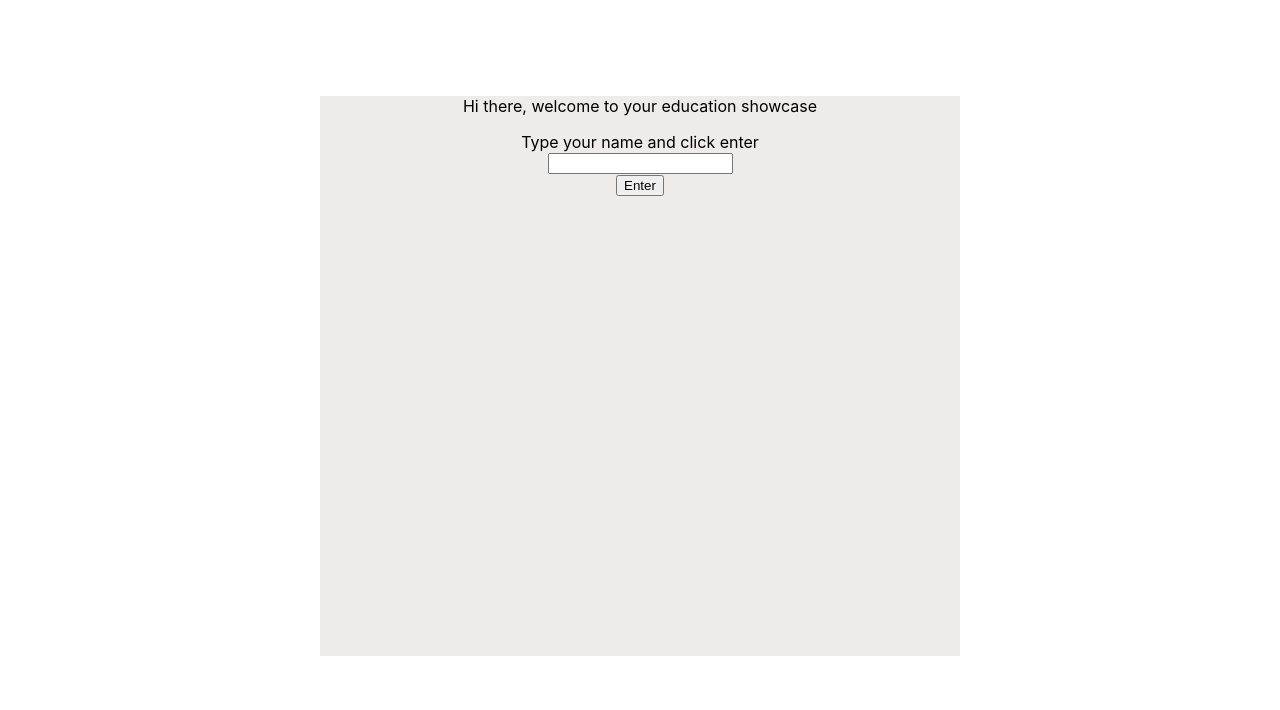
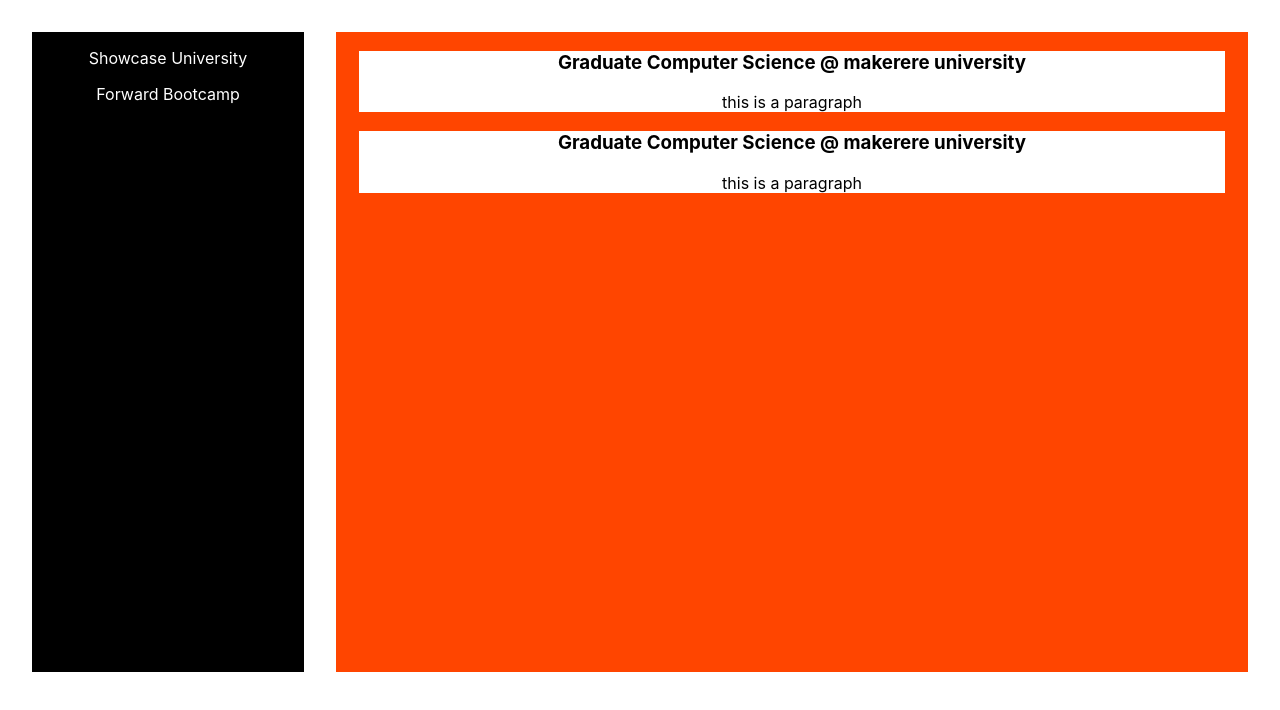
Before and after one commit to sebbss/showwcase-challenge, a React (Create React App) app: page / in a window 1280 px wide. Shown: the top 710 px of the page. Built offline with nearby package versions, Linux system fonts and the light colour scheme.

Commit message:
build the layout structure

```diff
--- a/src/App.css
+++ b/src/App.css
@@ -7,6 +7,25 @@
   background: rgb(238, 235, 235);
   margin-left: 25%;
   margin-top: 7.5%;
+}
+
+.main{
+  display: flex;
+  margin-top: 2rem;
+
+}
+.main-side-nav{
+  background: #000;
+  color: white;
+  width: 17rem;
+  height: 80vh;
+  margin: 0 2rem;
+
+}
+.main-layout{
+  background-color:orangered ;
+  flex: 1 ;
+  margin-right:2rem;
 }
 
 
--- a/src/App.js
+++ b/src/App.js
@@ -1,6 +1,7 @@
 import React from 'react';
 import './App.css';
-import Homepage from './components/HomePage'
+// import Index from './components/Index'
+import Homepage from './components/Homepage';
 
 function App() {
   return (
--- /dev/null
+++ b/src/components/Box.js
@@ -0,0 +1,24 @@
+import React from 'react'
+import styled from 'styled-components';
+
+const Container = styled.div`
+    background: #fff;
+    width: 95%;
+    margin: auto;
+
+    &h3{
+        color:blue;
+    }
+`
+
+function Box(props) {
+
+    return (
+        <Container>
+            <h3>Graduate Computer Science @ makerere university</h3>
+            <p>this is a paragraph</p>
+        </Container>
+    )
+}
+
+export default Box
--- /dev/null
+++ b/src/components/Homepage.js
@@ -0,0 +1,20 @@
+import React from 'react'
+import Box from './Box'
+
+function Homepage() {
+    return (
+        <div className='main'>
+            <div className='main-side-nav'>
+                <p>Showcase University</p>
+                <p>Forward Bootcamp</p>
+            </div>
+            <div className='main-layout'>
+                <Box/>
+                <Box/>
+            </div>
+
+        </div>
+    )
+}
+
+export default Homepage
--- a/src/components/HomePage.js
+++ b/src/components/Index.js
@@ -1,7 +1,7 @@
 import React, {useState} from 'react'
 
 
-function HomePage() {
+function Index() {
     const [name, setName] = useState('')
     return (
         <div className='container'>
@@ -25,4 +25,4 @@
     )
 }
 
-export default HomePage
+export default Index
```
